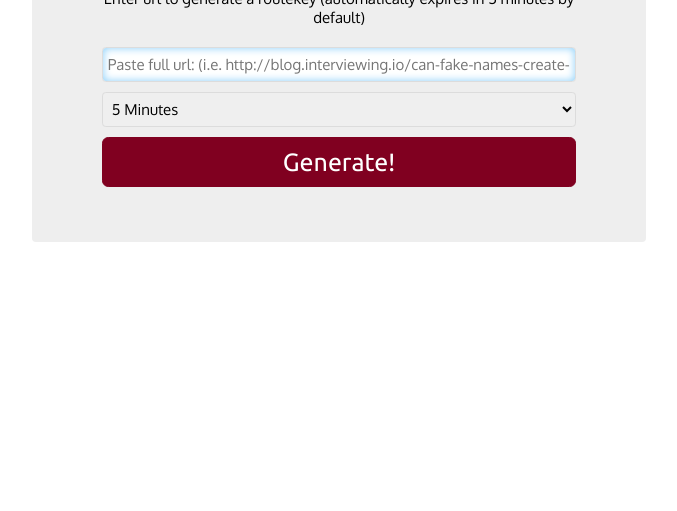
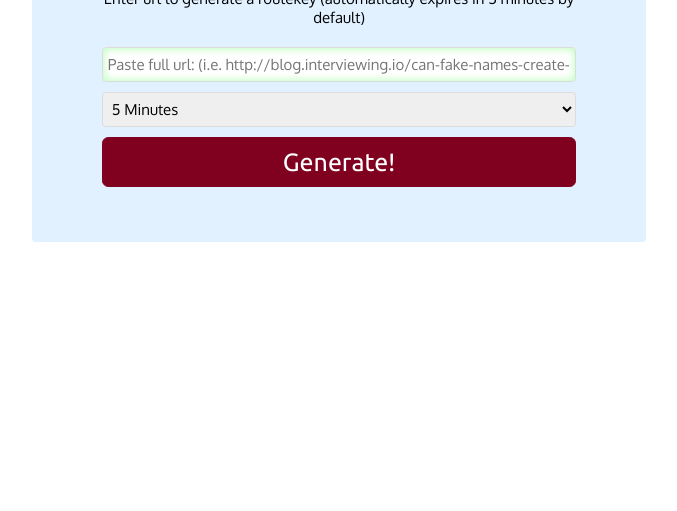
Before and after one commit to evanzhong/routekey, a website: page src/public/index.html in a window 1280 px wide. Shown: the part 289-800 px from the top of the page, without its empty margins (301-978 px from the left). Drawn offline with Linux system fonts and the light colour scheme.

Commit message:
more css

```diff
--- a/src/public/index.html
+++ b/src/public/index.html
@@ -12,7 +12,7 @@
 <body>
     <main>
         <h3 id="welcome">RouteKey: A url shortener built for the school on Key Route</h3>
-        <section class="form-wrapper">
+        <section class="form-wrapper fade-in">
           <h1 id="routekey">RouteKey</h1>
           <p id="explanation">Enter url to generate a routekey (automatically expires in 5 minutes by default)</p>
           <form>
--- a/src/public/main.css
+++ b/src/public/main.css
@@ -17,7 +17,7 @@ main{
   max-width: 750px;
 }
 .form-wrapper{
-  background-color: #EEEEEE;
+  background-color: #E1F1FF;
   padding: 35px;
   padding-left: 50px;
   padding-right: 50px;
@@ -51,12 +51,12 @@ input, select{
 }
 input:focus{
   outline: none;
-  box-shadow: inset 0 0 8px lightskyblue;
+  box-shadow: inset 0 0 8px #AEFFAE;
   transition: 0.3s ease-in-out;
 }
 select:focus{
   outline: none;
-  box-shadow: inset 0 0 8px lightskyblue;
+  box-shadow: inset 0 0 8px #AEFFAE;
   transition: 0.3s ease-in-out;
 }
 button{
@@ -73,7 +73,9 @@ button{
   color: white;
   background-color: #800020;
 }
-
+button:focus{
+  outline: none;
+}
 /* Generated by main.js */
 #notif{
   font-size: 30px;
@@ -101,3 +103,20 @@ a:visited{
 .dim:active {
   opacity: .8; transition: opacity .15s ease-out;
 }
+/* Fade in */
+.fade-in {
+	opacity: 1;
+	animation-name: fadeInOpacity;
+	animation-iteration-count: 1;
+	animation-timing-function: ease-in;
+	animation-duration: 1s;
+}
+
+@keyframes fadeInOpacity {
+	0% {
+		opacity: 0;
+	}
+	100% {
+		opacity: 1;
+	}
+}
```
Also changed, not shown: src/public/not-found.html (+3 -1 lines).
